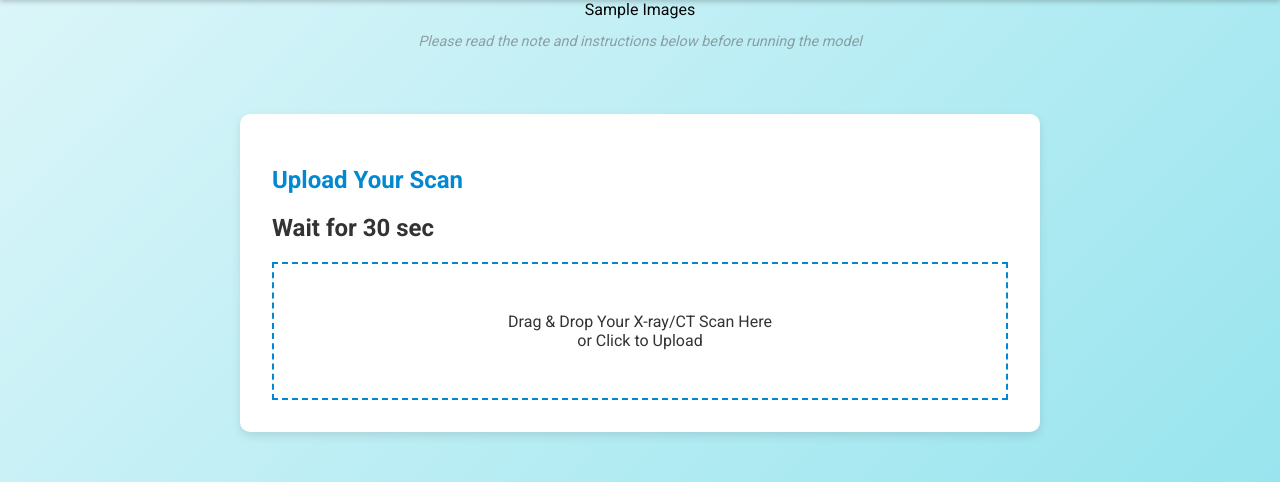
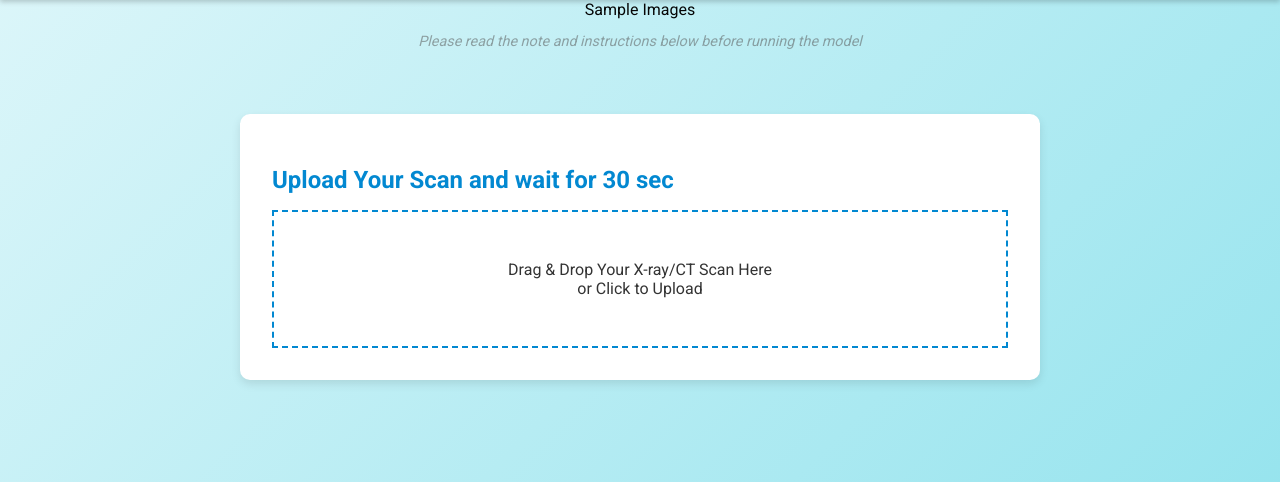
Before and after one commit to AtharvaDigambar/Lung-Cancer-Detection-Using-Deep-Learning, a Flask app: page /demo in a window 1280 px wide. Shown: the part 132-614 px from the top of the page. Run offline with Flask 3, Linux system fonts and the light colour scheme; parts of the project's set-up code (start-up, migrations or seed data) failed here and were passed over; some libraries are stand-ins or nearby versions.

Commit message:
Updated demo.html  with new changes

```diff
--- a/templates/demo.html
+++ b/templates/demo.html
@@ -22,8 +22,7 @@
     <p class="note blink">Please read the note and instructions below before running the model</p>
     <div class="container">
         <section id="detection">
-            <h2>Upload Your Scan</h2>
-            <h1>Wait for 30 sec</h1>
+            <h2>Upload Your Scan and wait for 30 sec</h2>
             <div id="upload" class="upload-zone">
                 <p>Drag & Drop Your X-ray/CT Scan Here<br>or Click to Upload</p>
                 <input type="file" id="fileInput" accept=".jpg,.png" style="display: none;">
```
